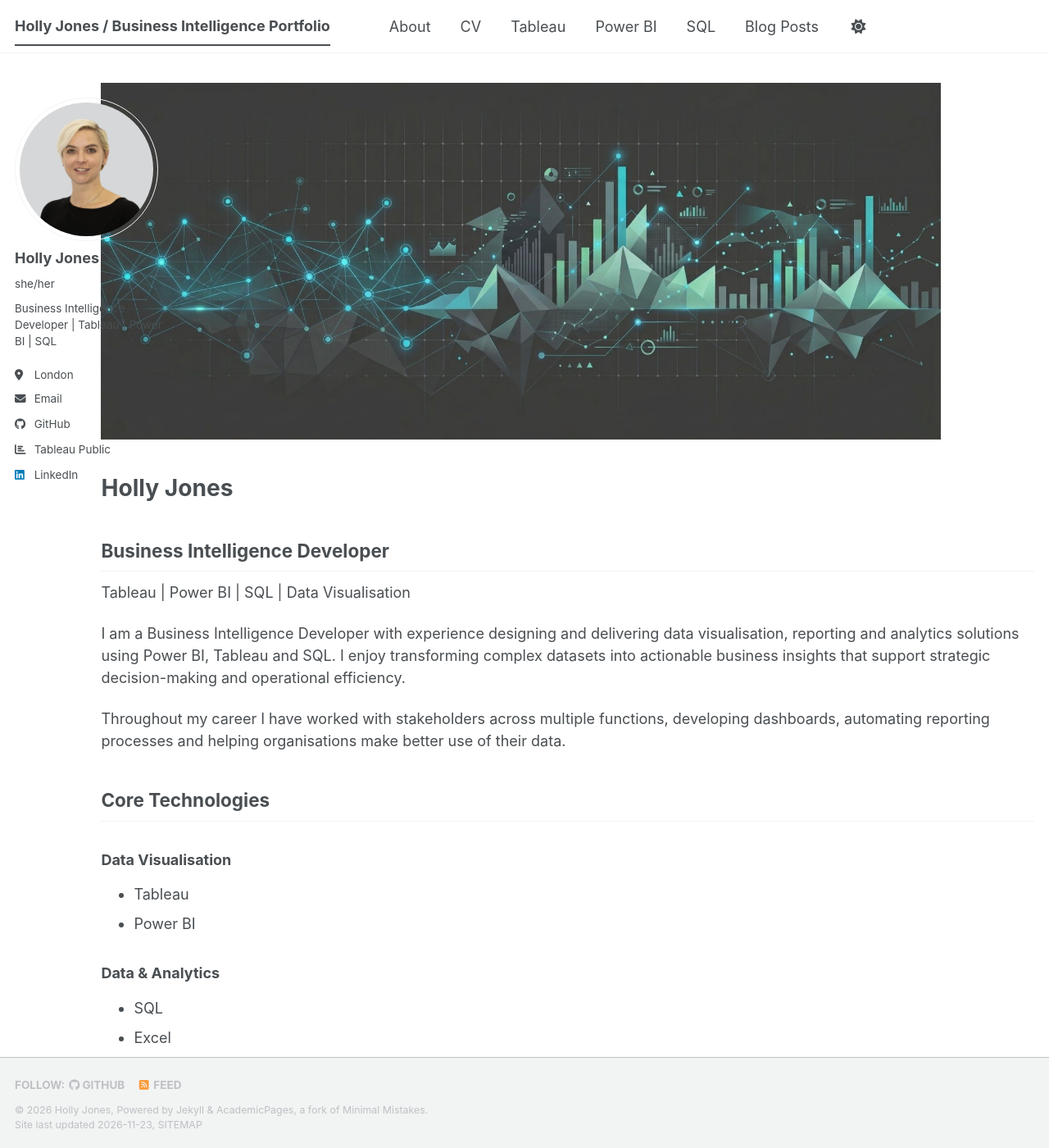
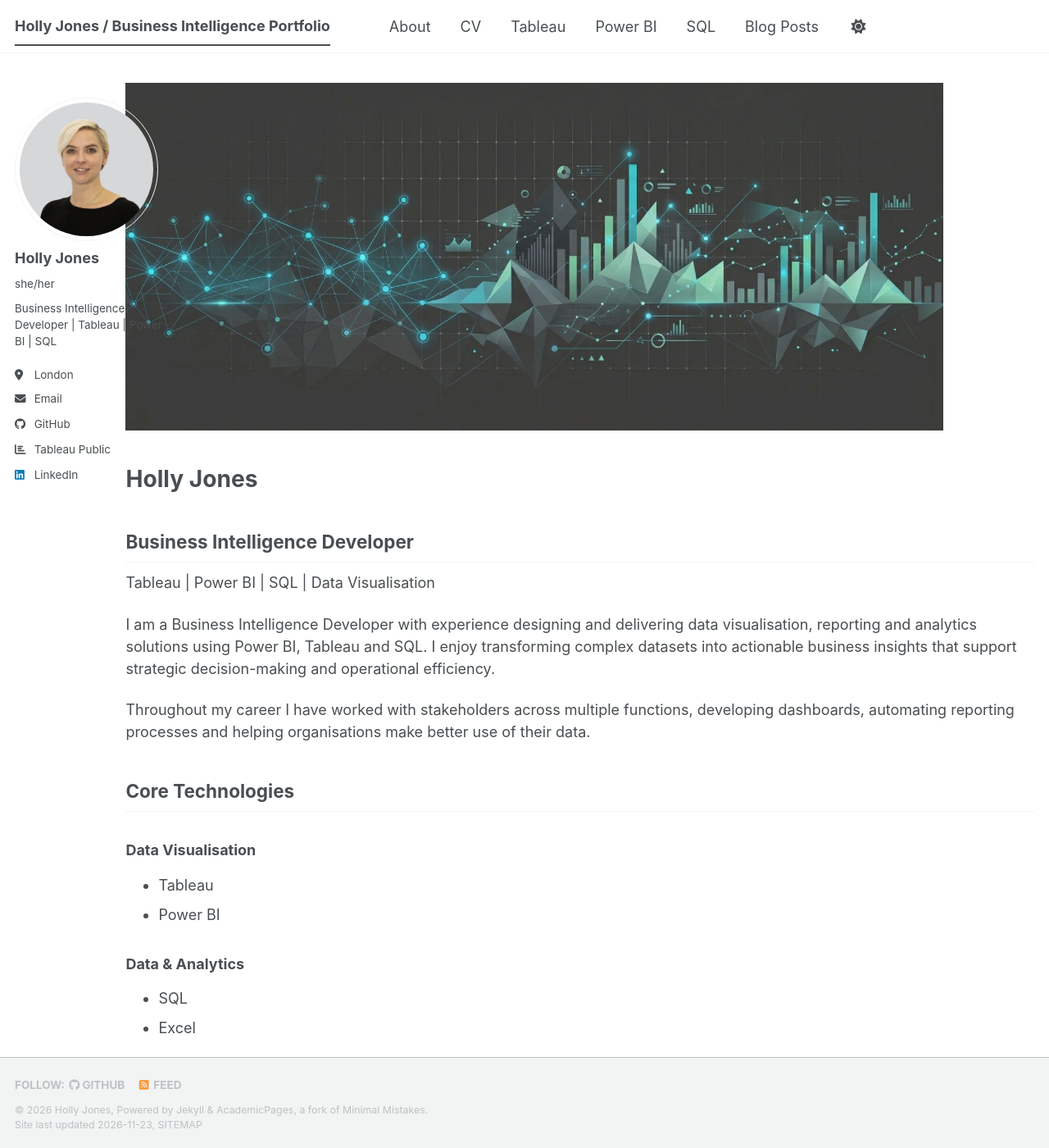
Before and after one commit to hjones87/hjones87.github.io, a Jekyll site: the page built from _pages/about.md, in a window 1280 px wide and 1400 px high. Shown: the whole window at 82% size. Built offline with Jekyll 4.4.1, drawn with Linux system fonts in a browser that asks for light colours; a script bundle is joined from its source files by our own code; a style sheet for code colours, icons or effects is not loaded.

Commit message:
Add padding to page content

```diff
--- a/assets/css/main.scss
+++ b/assets/css/main.scss
@@ -36,3 +36,7 @@
     "layout/archive",
     "layout/sidebar"
 ;
+
+.page__content {
+  padding-left: 30px;
+}
```
